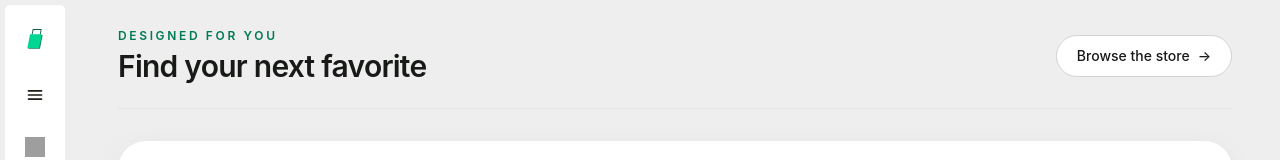
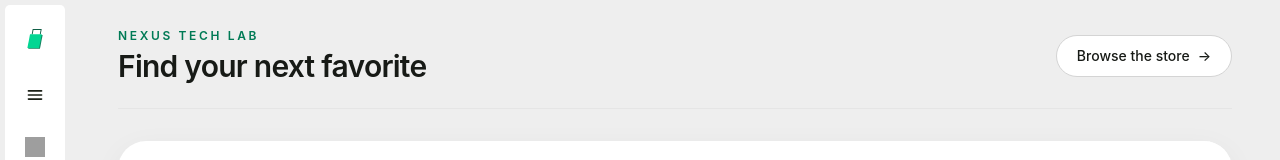
Before and after one commit to JustChiwo/OnlineStore, a React (Vite) app: page / in a window 1280 px wide. Shown: the top 160 px of the page. Built offline with nearby package versions, Linux system fonts and the light colour scheme; grey boxes are pictures that could not be loaded.

Commit message:
Update header text in Home component to "Nexus Tech Lab"

```diff
--- a/src/pages/Home.jsx
+++ b/src/pages/Home.jsx
@@ -15,7 +15,7 @@ function Home() {
         <header className="mb-8 flex flex-wrap items-center justify-between gap-4 border-b border-neutral-200 pb-6">
           <div>
             <p className="text-xs font-semibold uppercase tracking-[0.22em] text-emerald-700">
-              Designed For you
+              Nexus Tech Lab
             </p>
             <h1 className="mt-1 text-2xl font-semibold tracking-tight sm:text-3xl">
               Find your next favorite
```
